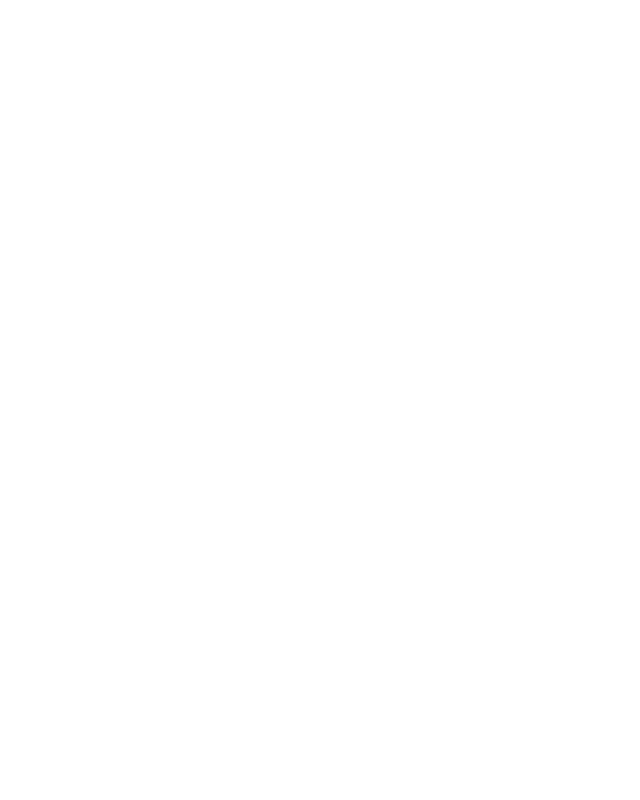
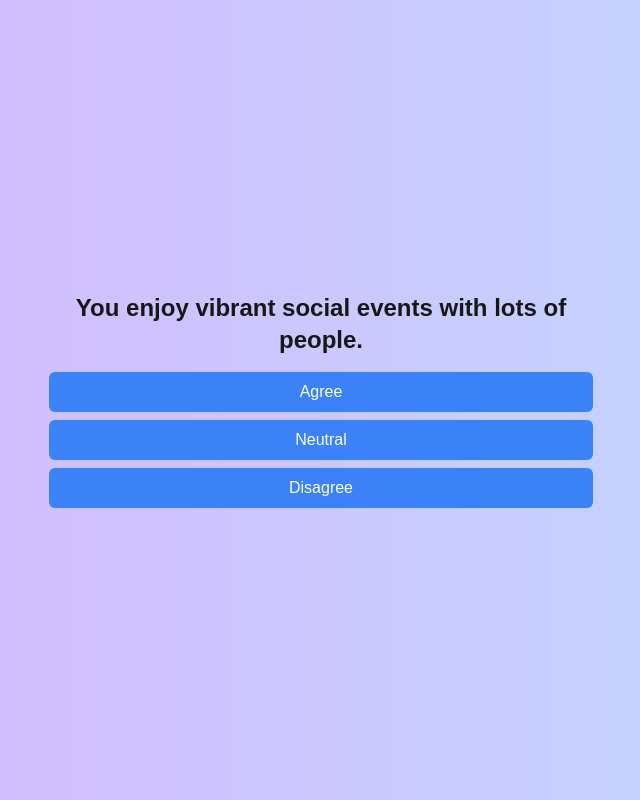
Before and after one commit to tdhenmark1999/personal-quiz, a Next.js app: page /quiz in a window 1280 px wide. Shown: the whole page, without its empty margins (319-959 px from the left). Built offline with nearby package versions, Linux system fonts and the light colour scheme.

Commit message:
feat: render current question with navigation logic

```diff
--- a/app/quiz/page.tsx
+++ b/app/quiz/page.tsx
@@ -12,9 +12,30 @@
   const [currentQuestionIndex, setCurrentQuestionIndex] = useState(0);
   const router = useRouter();
 
+  const handleOptionClick = (answer: string) => {
+    if (currentQuestionIndex < questions.length - 1) {
+      setCurrentQuestionIndex(currentQuestionIndex + 1);
+    } else {
+      router.push("/results");
+    }
+  };
+
   return (
-    <div className="min-h-screen flex items-center justify-center">
-
+    <div className="min-h-screen flex items-center justify-center bg-gradient-to-r from-purple-300 to-blue-200 p-6">
+      <div className="text-center max-w-xl p-4">
+        <h2 className="text-2xl font-bold">{questions[currentQuestionIndex].question}</h2>
+        <div className="mt-4">
+          {questions[currentQuestionIndex].options.map((option, index) => (
+            <button
+              key={index}
+              onClick={() => handleOptionClick(option)}
+              className="block w-full bg-blue-500 text-white px-4 py-2 rounded-md mt-2 hover:bg-blue-600 transition"
+            >
+              {option}
+            </button>
+          ))}
+        </div>
+      </div>
     </div>
   );
 };
```
